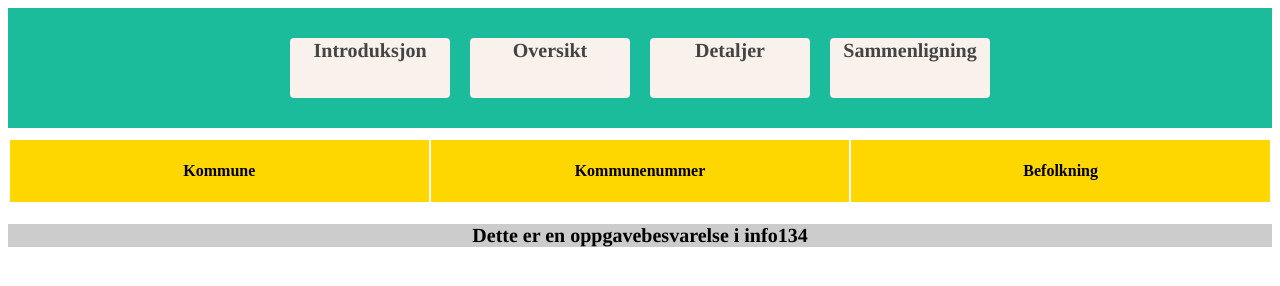
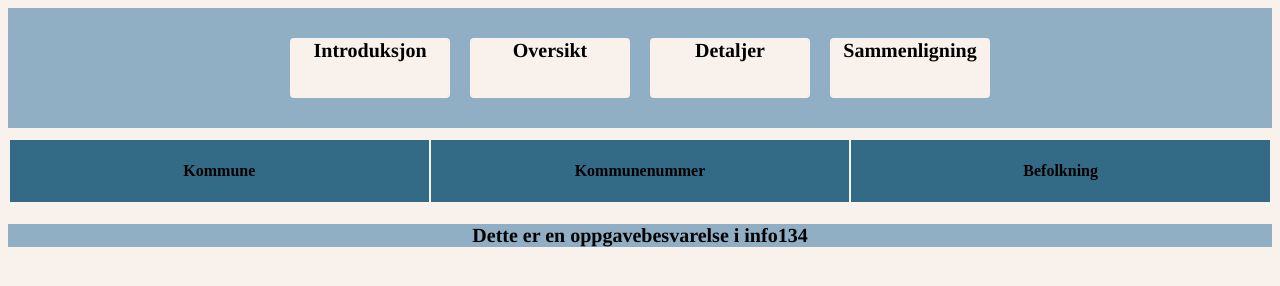
Before and after one commit to HeLiHex/semesteroppgave-info134, a plain HTML site: page index.html in a window 1280 px wide. Both pictures are taken after a click on the button "Oversikt". Drawn offline with Linux system fonts and the light colour scheme; no server answers.

Commit message:
lite design endringer

```diff
--- a/index.css
+++ b/index.css
@@ -1,9 +1,13 @@
+body{
+  background-color: #f9f2ec;
+}
+
 .header {
     display: flex;
     flex-wrap: wrap;
     justify-content: center;
     padding: 20px;
-    background: #1abc9c;
+    background: #90AFC5;
     color: white;
     font-size: 30px;
 }
@@ -15,7 +19,7 @@ button {
     height: 60px;
     margin: 10px;
 
-    color: #444;
+    color: black;
     background-color: #f9f2ec;
     border: 0 none;
     border-radius: 4px;
@@ -29,7 +33,7 @@ button {
     display: flex;
     flex-wrap: wrap;
     text-align: center;
-    background: #1abc9c;
+    background: #336B87;
     color: black;
     margin-top: 10px;
     margin-bottom: 10px;
@@ -41,14 +45,14 @@ button {
 
 .footer {
     text-align: center;
-    background: #0003;
+    background: #90AFC5;
     color: black;
     font-size: 12px;
 }
 
 input{
     margin: 20px;
-    color: #444;
+    color: black;
     background: #f9f2ec;
     border: 0 none;
     border-radius: 4px;
@@ -59,7 +63,7 @@ input{
 }
 
 table {
-    background: #fff;
+    background: #f9f2ec;
     color: inherit;
     table-layout: fixed;
     width: 100%;
@@ -67,17 +71,17 @@ table {
 }
 
 tr:nth-child(odd) {
-  background: #AFFAFA;
+  background: #90AFC5;
   color: inherit;
 }
 
 tr:nth-child(even) {
-  background: #FAF9F9;
+  background: #f9f2ec;
   color: inherit;
 }
 
 th{
-    background: gold;
+    background: #336B87;
     color: inherit;
     height: 60px;
 }
--- a/index.html
+++ b/index.html
@@ -40,11 +40,12 @@
             <a href="http://data.ssb.no/api/v0/dataset/104857?lang=no">Befolkning</a>
             <a href="http://data.ssb.no/api/v0/dataset/100145?lang=no">Sysselsatte</a>
             <a href="http://data.ssb.no/api/v0/dataset/85432?lang=no">Utdanning</a>
+            <a href="rapport.docx">Rapport</a>
         </div>
 
         <div class="oversikt">
             <table id="oversikt">
-                <tr>
+                <tr id = "first">
                     <th>Kommune</th>
                     <th>Kommunenummer</th>
                     <th>Befolkning</th>
@@ -53,7 +54,7 @@
         </div>
 
         <div class="detaljer">
-            Skriv kommunnummer her:
+            <p>Skriv kommunnummer her:</p>
 
                  <input id="inputnummer" type="text" name="nummer">
 
```
